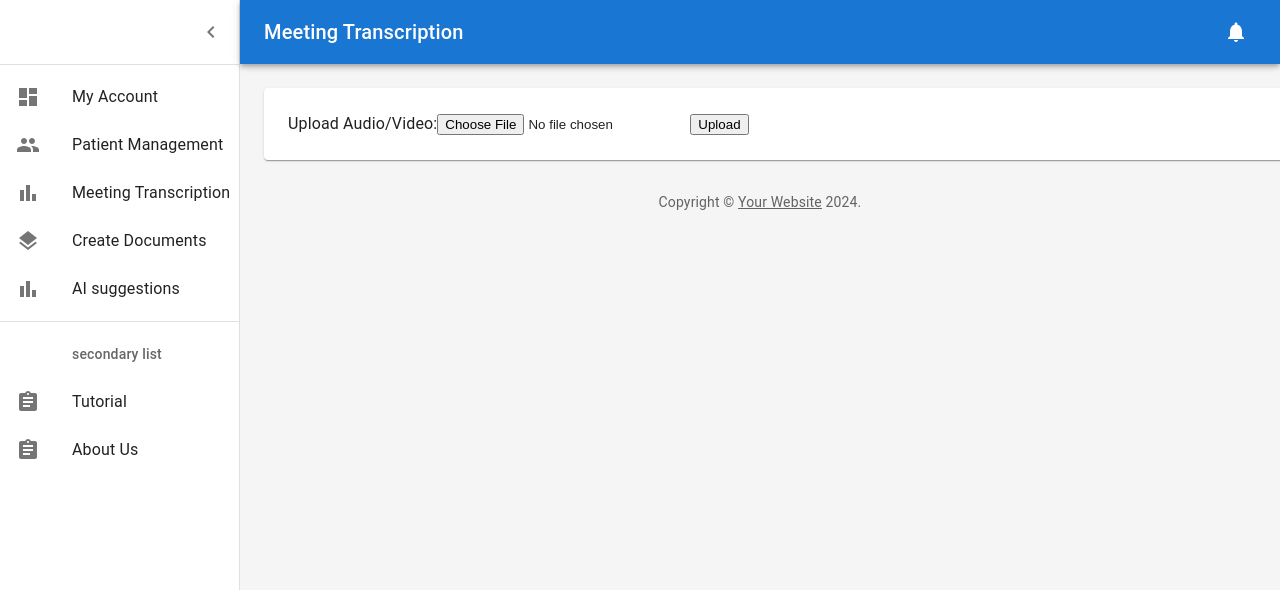
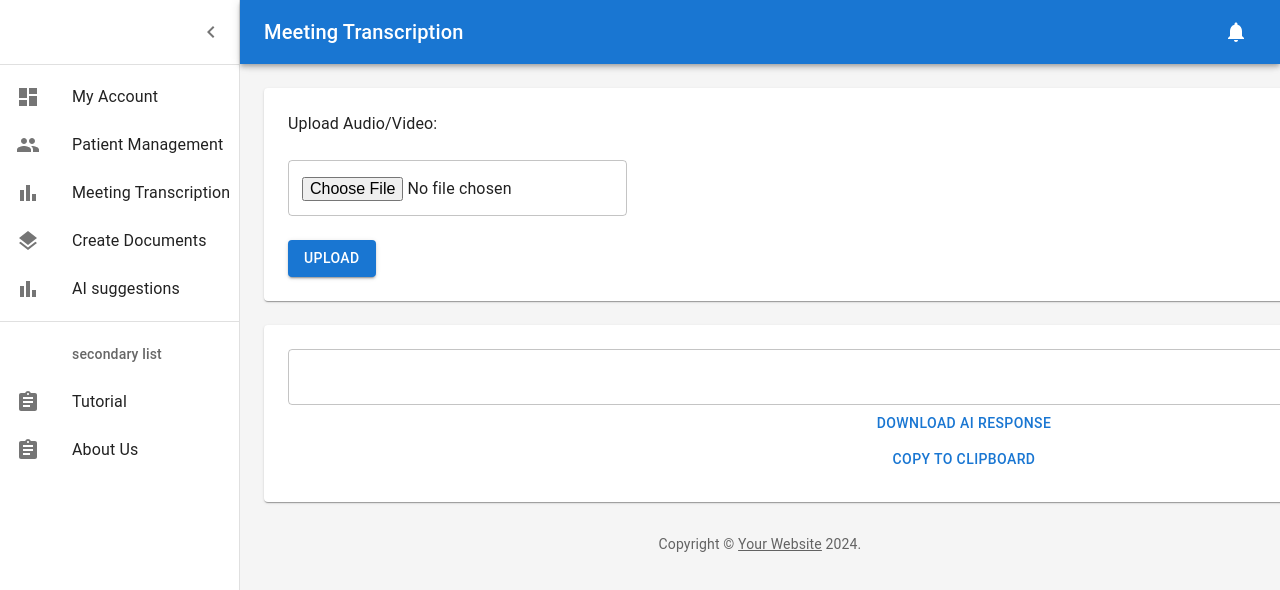
Before and after one commit to CYX22222003/ProjectKorolev, a React (Create React App) app in the folder app_react/: page /audio in a window 1280 px wide. Shown: the top 590 px of the page. Built offline with nearby package versions, Linux system fonts and the light colour scheme; no server answers.

Commit message:
Update frontend for meeting transcription

```diff
--- a/app_react/src/App.tsx
+++ b/app_react/src/App.tsx
@@ -56,7 +56,7 @@ function App() {
         />
         <Route path="/test" element={<CreatePatient />} />
         <Route path="/editor" element={<Editor />} />
-        <Route path="/audio" element={<MeetingTranscriptionMain />}/>
+        <Route path="/audio" element={<MeetingTranscriptionMain />} />
       </Routes>
     </AuthenContext.Provider>
   ) : (
@@ -66,7 +66,7 @@ function App() {
         <Route path="/signup" element={<SignUp />} />
         <Route path="/test" element={<Welcome />} />
         <Route path="/editor" element={<Editor />} />
-        <Route path="/audio" element={<MeetingTranscriptionMain />}/>
+        <Route path="/audio" element={<MeetingTranscriptionMain />} />
       </Routes>
     </AuthenContext.Provider>
   );
--- a/app_react/src/Meeting_Transcription/AudioUploadForm.tsx
+++ b/app_react/src/Meeting_Transcription/AudioUploadForm.tsx
@@ -1,8 +1,19 @@
 import React, { useState, FormEvent } from "react";
-import { postTest } from "../utils/APIInteractionManager";
+import Typography from "@mui/material/Typography";
+import { Button, CircularProgress, TextField } from "@mui/material";
+import MySnackbar from "../Components/SnackBar";
 
-export default function AudioUploadForm(): React.ReactElement {
+type AudioUploadFormProbs = {
+  setDisplay: React.Dispatch<React.SetStateAction<string>>;
+};
+
+export default function AudioUploadForm({
+  setDisplay,
+}: AudioUploadFormProbs): React.ReactElement {
   const [file, setFile] = useState<File | null>(null);
+  const [loading, setLoading] = useState<boolean>(false);
+  const [errorState, setErrorState] = useState<boolean>(false);
+  const [errorMessage, setErrorMessage] = useState<string>("");
 
   const handleFileChange = (event: React.ChangeEvent<HTMLInputElement>) => {
     if (event.target.files && event.target.files.length > 0) {
@@ -18,47 +29,64 @@ export default function AudioUploadForm(): React.ReactElement {
       return;
     }
 
-    console.log(file)
+    console.log(file);
     const formData = new FormData();
     formData.append("audio", file, "upload_audio.mp3");
-    console.log(formData.keys())
+
     try {
       const address: string = process.env.REACT_APP_TRANSCRIPTION_URL as string;
-      const apiKey : string = process.env.REACT_APP_TRANSCRIPTION_API_KEY as string;
-
+      const apiKey: string = process.env
+        .REACT_APP_TRANSCRIPTION_API_KEY as string;
+      setLoading(true);
       const response = await fetch(address, {
         method: "POST",
         mode: "cors",
         redirect: "follow",
         credentials: "include",
         headers: {
-          "Authorization": apiKey,
+          Authorization: apiKey,
           "Accept-Encoding": "gzip, deflate, br",
-          "Connection": "keep-alive",
+          Connection: "keep-alive",
         },
         body: formData,
+      }).then((res) => {
+        setLoading(false);
+        return res;
       });
 
       if (response.ok) {
-        alert("File uploaded successfully!");
+        const data = await response.json();
+        setDisplay(data["script"] as string);
       } else {
-        alert("File upload failed.");
+        setErrorState(true);
+        setErrorMessage("File upload failed.");
       }
     } catch (error) {
       console.error("Error uploading file:", error);
-      alert("Error uploading file.");
+      setErrorMessage("Error uploading file.");
     }
   };
 
   return (
     <React.Fragment>
-        <form onSubmit={handleSubmit}>
-            <label>
-                Upload Audio/Video:
-                <input type="file" onChange={handleFileChange} />
-            </label>
-            <button type="submit">Upload</button>
-        </form>
+      <form onSubmit={handleSubmit}>
+        <Typography>Upload Audio/Video:</Typography>
+        <br />
+        <TextField type="file" onChange={handleFileChange} />
+        <br />
+        <br />
+        <Button variant="contained" type="submit">
+          Upload
+        </Button>
+      </form>
+      {loading && <CircularProgress />}
+      {errorState && (
+        <MySnackbar
+          open={errorState}
+          setOpen={setErrorState}
+          message={errorMessage}
+        />
+      )}
     </React.Fragment>
   );
 }
--- /dev/null
+++ b/app_react/src/Meeting_Transcription/MeetingTranscriptionDisplay.tsx
@@ -0,0 +1,50 @@
+import Typography from "@mui/material/Typography";
+import React from "react";
+import Box from "@mui/material/Box";
+import Paper from "@mui/material/Paper";
+import TextField from "@mui/material/TextField";
+import { Button } from "@mui/material";
+import { downloadTranscription } from "./utils";
+
+type MeetingTranscriptionDisplayProbs = {
+  display: string;
+};
+
+export default function MeetingTranscriptionDisplay({
+  display,
+}: MeetingTranscriptionDisplayProbs) {
+  return (
+    <React.Fragment>
+      <Box component="form" noValidate sx={{ maxHeight: 500, minWidth: 300 }}>
+        <TextField
+          multiline
+          value={display}
+          variant="outlined"
+          InputProps={{ readOnly: true }}
+          sx={{
+            maxHeight: 500,
+            overflow: "auto",
+            width: "100%",
+            "& .MuiInputBase-root": {
+              height: "100%",
+            },
+          }}
+        />
+      </Box>
+      <Button
+        onClick={() => {
+          downloadTranscription(display);
+        }}
+      >
+        Download AI response
+      </Button>
+      <Button
+        onClick={() => {
+          navigator.clipboard.writeText(display);
+        }}
+      >
+        Copy to clipboard
+      </Button>
+    </React.Fragment>
+  );
+}
--- a/app_react/src/Meeting_Transcription/MeetingTranscriptionMain.tsx
+++ b/app_react/src/Meeting_Transcription/MeetingTranscriptionMain.tsx
@@ -1,14 +1,18 @@
-import React, { ReactElement } from "react";
+import React, { ReactElement, useState } from "react";
 import Background from "../Components/Background";
 import AudioUploadForm from "./AudioUploadForm";
+import MeetingTranscriptionDisplay from "./MeetingTranscriptionDisplay";
 
-export default function MeetingTranscriptionMain() : ReactElement {
+export default function MeetingTranscriptionMain(): ReactElement {
+  const [display, setDisplay] = useState<string>("");
 
-    return (
-        <Background
-            elements={[<AudioUploadForm />]}
-
-            header="Meeting Transcription"
-        />
-    )
+  return (
+    <Background
+      elements={[
+        <AudioUploadForm setDisplay={setDisplay} />,
+        <MeetingTranscriptionDisplay display={display} />,
+      ]}
+      header="Meeting Transcription"
+    />
+  );
 }
--- a/app_react/src/Meeting_Transcription/utils.ts
+++ b/app_react/src/Meeting_Transcription/utils.ts
@@ -0,0 +1,9 @@
+import { downloadFileFromBrowser } from "../utils/Document_Upload/documentManager"
+
+export function downloadTranscription(script : string) {
+    const newFile : Blob = new Blob([script], {
+        type: "text/plain"
+    })
+
+    downloadFileFromBrowser(newFile);
+}
```
